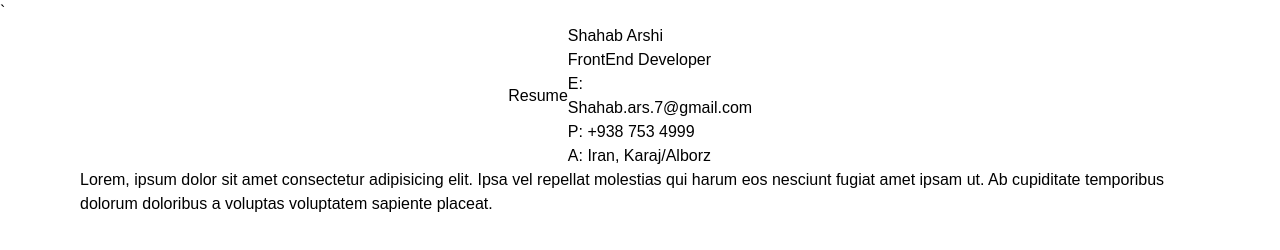
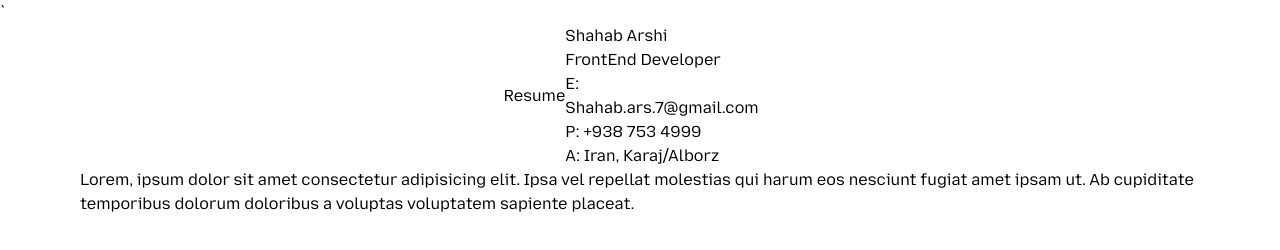
Before and after one commit to ShahabARS/Resume, a plain HTML site: page index.html in a window 1280 px wide. Drawn offline with Linux system fonts and the light colour scheme.

Commit message:
Refactor code structure for improved readability and maintainability

```diff
--- a/styles/app.css
+++ b/styles/app.css
@@ -1,9 +1,11 @@
 :root {
   --VazirFont: "Vazirmatn", sans-serif, arial, helvetica;
+  --MozillaFont: "Mozilla Text", sans-serif, arial, helvetica;
+  --EduNSWACTFont: "Edu NSW ACT Cursive", sans-serif, arial, helvetica;
 }
 
 body {
-  font-family: "Vazirmatn", sans-serif, arial, helvetica;
+  font-family: var(--MozillaFont);
   font-optical-sizing: auto;
   font-style: normal;
   aspect-ratio: 9 / 16;
--- a/styles/font.css
+++ b/styles/font.css
@@ -1,29 +1,14 @@
 @font-face {
-    font-family: "Poppins-Black";
-    src: url(../fonts/Poppins-Black.ttf) format("truetype")
+  font-family: "Vazirmatn";
+  src: url(../fonts/Vazirmatn-VariableFont_wght.ttf) format("truetype");
 }
 
 @font-face {
-    font-family: "Poppins-Bold";
-    src: url(../fonts/Poppins-Bold.ttf) format("truetype")
+  font-family: "Mozilla Text";
+  src: url(../fonts/MozillaText-VariableFont_wght.ttf) format("truetype");
 }
 
 @font-face {
-    font-family: "Poppins-Medium";
-    src: url(../fonts/Poppins-Medium.ttf) format("truetype")
+  font-family: "Edu NSW ACT Cursive";
+  src: url(../fonts/EduNSWACTCursive-VariableFont_wght.ttf) format("truetype");
 }
-
-@font-face {
-    font-family: "Poppins-Regular";
-    src: url(../fonts/Poppins-Regular.ttf) format("truetype")
-}
-
-@font-face {
-    font-family: "Poppins-Light";
-    src: url(../fonts/Poppins-Light.ttf) format("truetype")
-}
-
-@font-face {
-    font-family: "Poppins-Thin";
-    src: url(../fonts/Poppins-Thin.ttf) format("truetype")
-}
```
Also changed, not shown: fonts/EduNSWACTCursive-VariableFont_wght.ttf (added), fonts/MozillaText-VariableFont_wght.ttf (added).
